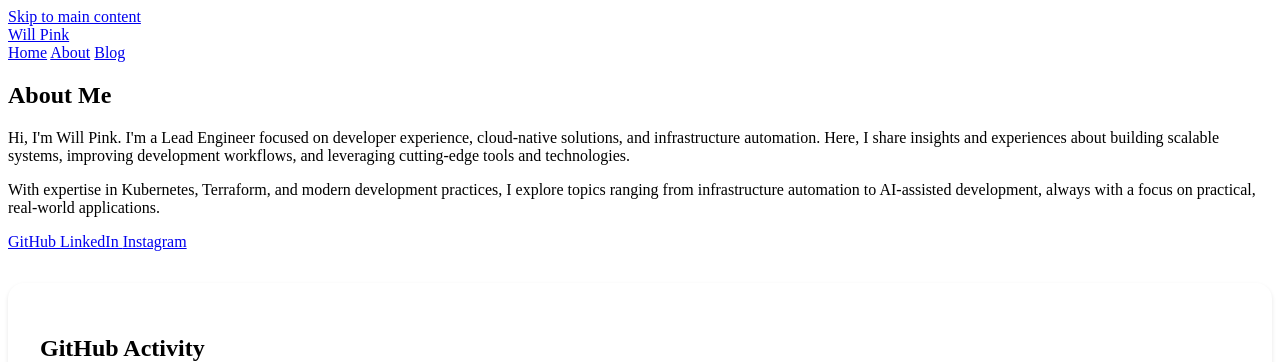
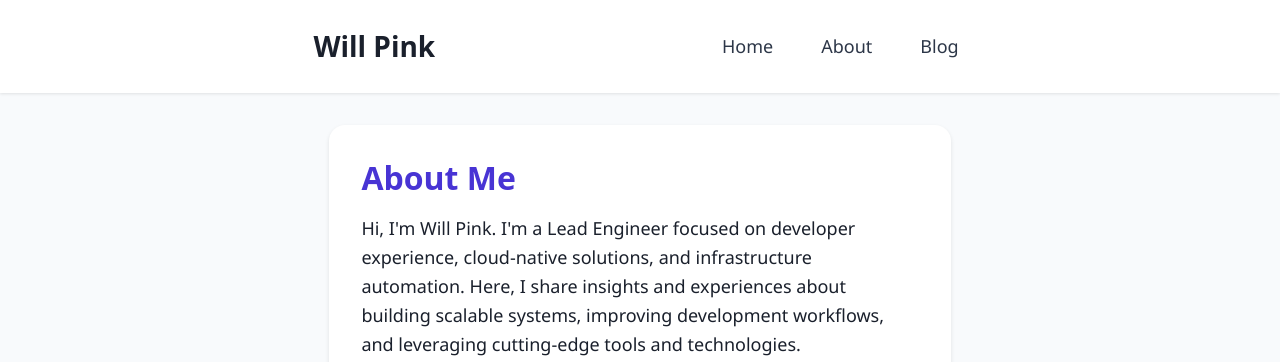
Before and after one commit to MrPink/mrpink.github.io, a Jekyll site: the page about.html, which Jekyll copies as it is, in a window 1280 px wide and 1372 px high, cut to the strip 0-362 px from the top of the window. Built offline with Jekyll 4.4.1, drawn with Linux system fonts in a browser that asks for light colours.

Commit message:
Remove Twitter link and add GitHub contribution heatmap

```diff
--- a/about.html
+++ b/about.html
@@ -6,7 +6,141 @@
     <meta name="description" content="About Will Pink - Lead Engineer focused on cloud-native solutions and developer experience">
     <title>About - Will Pink</title>
     <style>
-        /* ... [previous styles remain the same] ... */
+        :root {
+            --primary-color: #1a202c;
+            --secondary-color: #2d3748;
+            --accent-color: #4834d4;
+            --background-color: #f8fafc;
+            --card-background: #ffffff;
+            --link-hover: #6c5ce7;
+            --max-width: 65ch;
+            --heading-font: system-ui, -apple-system, BlinkMacSystemFont, 'Segoe UI', Roboto, sans-serif;
+            --body-font: 'Segoe UI', Roboto, 'Helvetica Neue', Arial, sans-serif;
+        }
+
+        * {
+            margin: 0;
+            padding: 0;
+            box-sizing: border-box;
+        }
+
+        body {
+            font-family: var(--body-font);
+            line-height: 1.6;
+            color: var(--primary-color);
+            background-color: var(--background-color);
+            font-size: 1.125rem;
+        }
+
+        header {
+            background-color: var(--card-background);
+            box-shadow: 0 1px 3px rgba(0, 0, 0, 0.1);
+            padding: 1rem;
+            position: sticky;
+            top: 0;
+            z-index: 10;
+        }
+
+        nav {
+            max-width: var(--max-width);
+            margin: 0 auto;
+            display: flex;
+            justify-content: space-between;
+            align-items: center;
+            padding: 0.5rem;
+        }
+
+        .logo {
+            font-family: var(--heading-font);
+            font-size: 1.75rem;
+            font-weight: 700;
+            color: var(--primary-color);
+            text-decoration: none;
+        }
+
+        .nav-links {
+            display: flex;
+            gap: 2rem;
+            align-items: center;
+        }
+
+        .nav-links a {
+            color: var(--secondary-color);
+            text-decoration: none;
+            font-weight: 500;
+            padding: 0.5rem;
+            border-radius: 0.25rem;
+            transition: background-color 0.2s;
+        }
+
+        .nav-links a:hover,
+        .nav-links a:focus {
+            color: var(--accent-color);
+            background-color: rgba(72, 52, 212, 0.1);
+            outline: none;
+        }
+
+        main {
+            max-width: var(--max-width);
+            margin: 2rem auto;
+            padding: 0 1.5rem;
+        }
+
+        .about-section {
+            background: var(--card-background);
+            border-radius: 1rem;
+            padding: 2rem;
+            margin-bottom: 3rem;
+            box-shadow: 0 2px 4px rgba(0, 0, 0, 0.1);
+        }
+
+        h1, h2, h3 {
+            font-family: var(--heading-font);
+            color: var(--primary-color);
+            line-height: 1.3;
+            margin-bottom: 1rem;
+        }
+
+        .about-section h1 {
+            font-size: 2rem;
+            color: var(--accent-color);
+        }
+
+        .about-text {
+            margin-bottom: 1.5rem;
+        }
+
+        .about-text p + p {
+            margin-top: 1rem;
+        }
+
+        .social-links {
+            display: flex;
+            gap: 1rem;
+            flex-wrap: wrap;
+            margin-top: 1.5rem;
+        }
+
+        .social-link {
+            display: inline-flex;
+            align-items: center;
+            gap: 0.5rem;
+            padding: 0.75rem 1rem;
+            background-color: #f7f7f7;
+            border-radius: 0.5rem;
+            color: var(--accent-color);
+            text-decoration: none;
+            font-weight: 500;
+            transition: all 0.2s ease;
+        }
+
+        .social-link:hover,
+        .social-link:focus {
+            background-color: var(--accent-color);
+            color: white;
+            transform: translateY(-2px);
+            outline: none;
+        }
 
         .github-activity {
             margin-top: 2rem;
@@ -30,12 +164,67 @@
             margin-top: 1rem;
         }
 
-        /* Ensures the GitHub calendar is responsive */
         @media (max-width: 640px) {
+            body {
+                font-size: 1rem;
+            }
+
+            nav {
+                flex-direction: column;
+                gap: 1rem;
+                align-items: flex-start;
+            }
+
+            .nav-links {
+                flex-direction: column;
+                width: 100%;
+                gap: 0.5rem;
+            }
+
+            .nav-links a {
+                display: block;
+                width: 100%;
+            }
+
+            .social-links {
+                flex-direction: column;
+            }
+
+            .social-link {
+                width: 100%;
+                justify-content: center;
+            }
+
             .github-calendar {
                 transform: scale(0.8);
                 transform-origin: 0 0;
             }
+        }
+
+        @media (prefers-reduced-motion: reduce) {
+            .social-link {
+                transition: none;
+            }
+        }
+
+        footer {
+            text-align: center;
+            padding: 2rem;
+            color: var(--secondary-color);
+            font-size: 0.875rem;
+            margin-top: 4rem;
+        }
+
+        .sr-only {
+            position: absolute;
+            width: 1px;
+            height: 1px;
+            padding: 0;
+            margin: -1px;
+            overflow: hidden;
+            clip: rect(0, 0, 0, 0);
+            white-space: nowrap;
+            border: 0;
         }
     </style>
 </head>
@@ -75,7 +264,6 @@
 
         <section class="github-activity" aria-labelledby="github-heading">
             <h2 id="github-heading">GitHub Activity</h2>
-            <!-- GitHub Contribution Calendar -->
             <div class="github-calendar">
                 <img src="https://ghchart.rshah.org/4834d4/MrPink" alt="Will Pink's GitHub Contributions" style="width: 100%; height: auto;" />
             </div>
@@ -85,6 +273,5 @@
     <footer role="contentinfo">
         <p>&copy; 2024 Will Pink. All rights reserved.</p>
     </footer>
-
 </body>
 </html>
```
